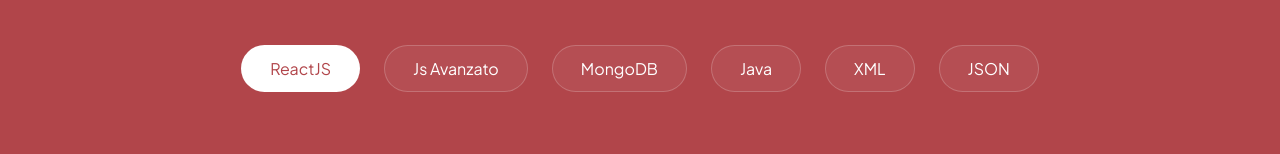
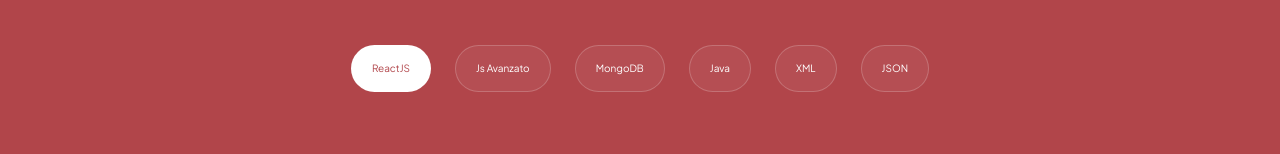
Before and after one commit to NicoloAudisio/appuntiTPSIT, a website built with Vite: page index.html in a window 1280 px wide. Shown: the part 1698-1852 px from the top of the page. Built offline with nearby package versions, Linux system fonts and the light colour scheme; files whose address does not match are found by name.

Commit message:
Update popular.css
aggiornamento pulsanti scelta

```diff
--- a/css/sections/popular.css
+++ b/css/sections/popular.css
@@ -55,7 +55,7 @@
 }
 
 .popular-foods__filter-btn {
-  padding: 10px 28px;
+  padding: 10px 20px;
 
   display: flex;
   flex-direction: row;
@@ -64,9 +64,9 @@
 
   background: rgba(255, 255, 255, 0.05);
   border: 1px solid rgba(255, 255, 255, 0.2);
-  border-radius: 46px;
+  border-radius: 50px;
 
-  font-size: 16px;
+  font-size: 10px;
   font-weight: 300px;
   line-height: 25px;
   font-family: var(--plus-jakarta-sans);
```
